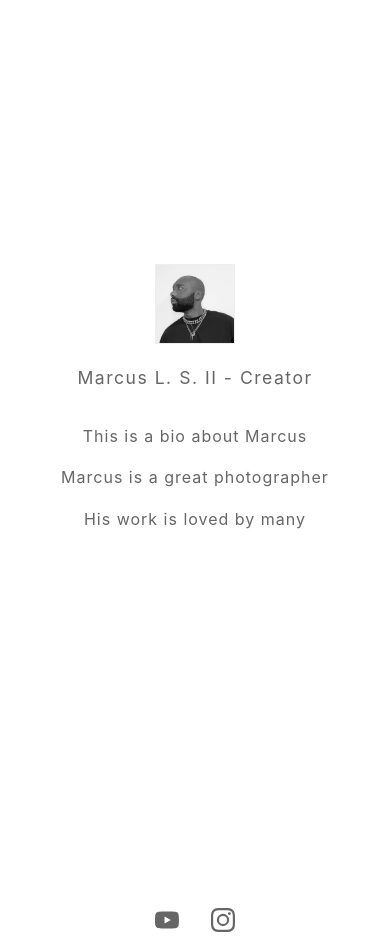
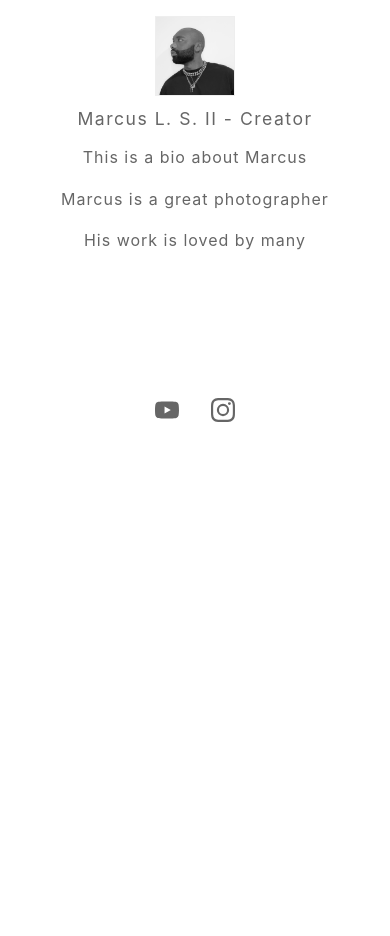
Before and after one commit to marcuslazell/MLSII-Website, a Flask app: page /portfolio in a window 390 px wide. Shown: the part 256-1192 px from the top of the page. After the commit the page ends 678 px from the top, so only its background shows below. Run offline with Flask 2, Linux system fonts and the light colour scheme.

Commit message:
Hopefully we fixed it

```diff
--- a/static/css/styles.css
+++ b/static/css/styles.css
@@ -123,6 +123,7 @@ nav {
     grid-template-columns: 300px 1fr;
     height: 100vh;
     margin-right: 320px;
+    overflow: hidden;
 }
 
 .sidebar {
@@ -133,12 +134,14 @@ nav {
     border-right: 1px solid #eee;
     display: flex;
     flex-direction: column;
-    justify-content: center;
+    justify-content: flex-start;
     align-items: center;
+    background: white;
+
 }
 
 .profile-image {
-    margin-bottom: 2rem;
+    margin-bottom: 1rem;
     width: 100%;
     max-width: 280px;
 }
@@ -153,7 +156,7 @@ nav {
     font-size: 1.1rem;
     color: #666;
     letter-spacing: 1.5px;
-    margin-bottom: 2rem;
+    margin-bottom: 1rem;
     text-align: center;
 }
 
@@ -168,6 +171,10 @@ nav {
     margin-bottom: 1rem;
 }
 
+.desktop-only {
+    display: block;
+}
+
 .portfolio-wrapper {
     height: 100vh;
     overflow-y: auto;
@@ -178,6 +185,7 @@ nav {
     display: grid;
     grid-template-columns: repeat(auto-fill, minmax(280px, 1fr));
     gap: 2rem;
+    padding-bottom: 2rem;
 }
 
 .portfolio-item {
@@ -330,14 +339,19 @@ nav {
     .portfolio-container {
         grid-template-columns: 1fr;
         margin-right: 0;
+        height: auto;
     }
 
     .sidebar {
         position: relative;
         height: auto;
         border-right: none;
-        padding: 1.5rem 1rem;
-        text-align: center;
+        padding: 1rem;
+        margin-bottom: 0;
+    }
+
+    .desktop-only {
+        display: none;
     }
 
     .bio {
@@ -347,13 +361,17 @@ nav {
 
     .profile-image {
         width: 80px;
+        margin-bottom: 0.5rem;
+    }
+
+    .creator-tagline {
         margin-bottom: 1rem;
     }
 
     .portfolio-wrapper {
         height: auto;
-        overflow: visible;
         padding: 1rem;
+        padding-top: 0;
     }
 
     .portfolio-grid {
--- a/templates/portfolio.html
+++ b/templates/portfolio.html
@@ -7,15 +7,13 @@
             <img src="{{ url_for('static', filename='images/profile.jpg') }}" alt="Marcus" class="profile-pic">
         </div>
 
-        <div class="bio">
         <div class="creator-tagline">Marcus L. S. II - Creator</div>
+
+        <div class="bio desktop-only">
             <p>This is a bio about Marcus</p>
             <p>Marcus is a great photographer</p>
             <p>His work is loved by many</p>
         </div>
-    </div>
-
-    <!-- Rest of the portfolio content -->
     </div>
 
     <div class="portfolio-wrapper">
@@ -27,7 +25,7 @@
                     Your browser does not support the video tag.
                 </video>
                 {% else %}
-            <img src="{{ item.url }}?width=800" alt="{{ item.description }}" loading="lazy" width="800" height="1000">
+                <img src="{{ item.url }}?width=800" alt="{{ item.description }}" loading="lazy">
                 {% endif %}
             </div>
             {% endfor %}
```
Also changed, not shown: other parts of static/css/styles.css (+13 -8 lines). Lines whose indentation alone changed are shown as unchanged.
